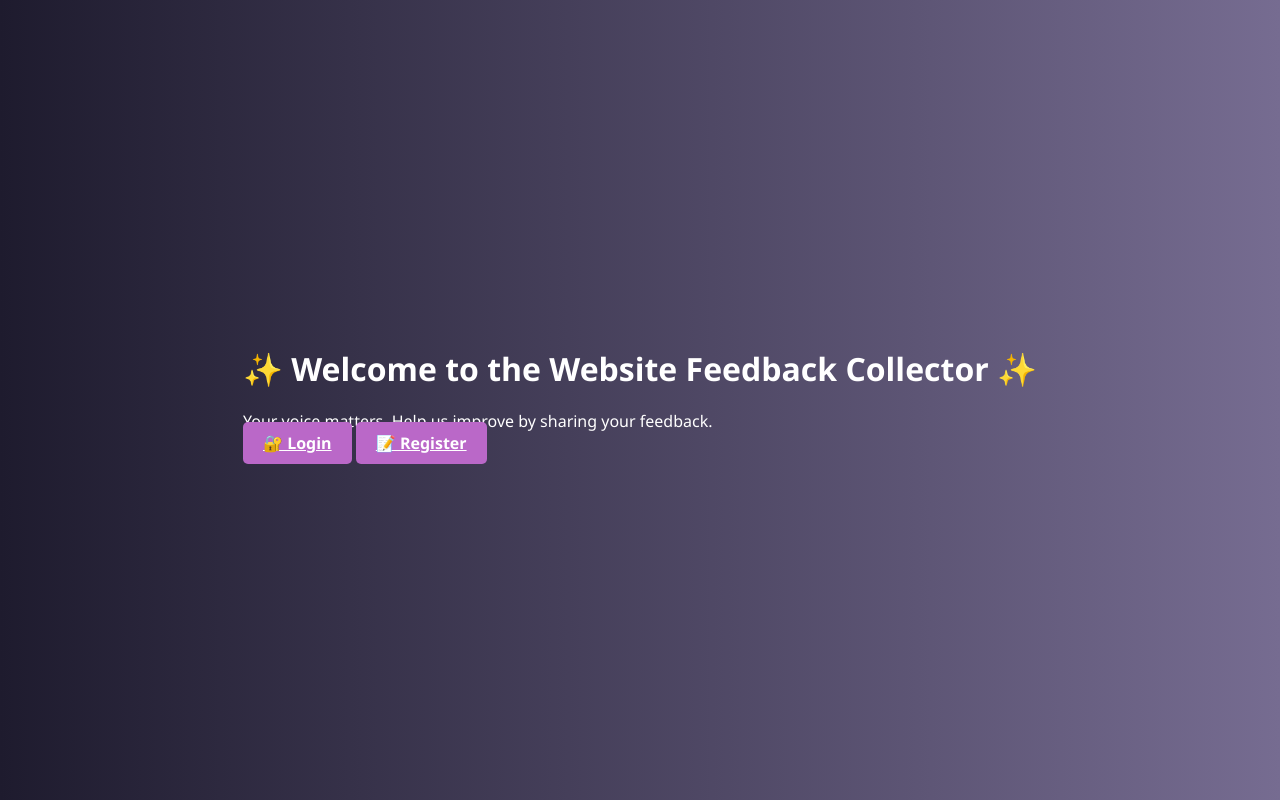
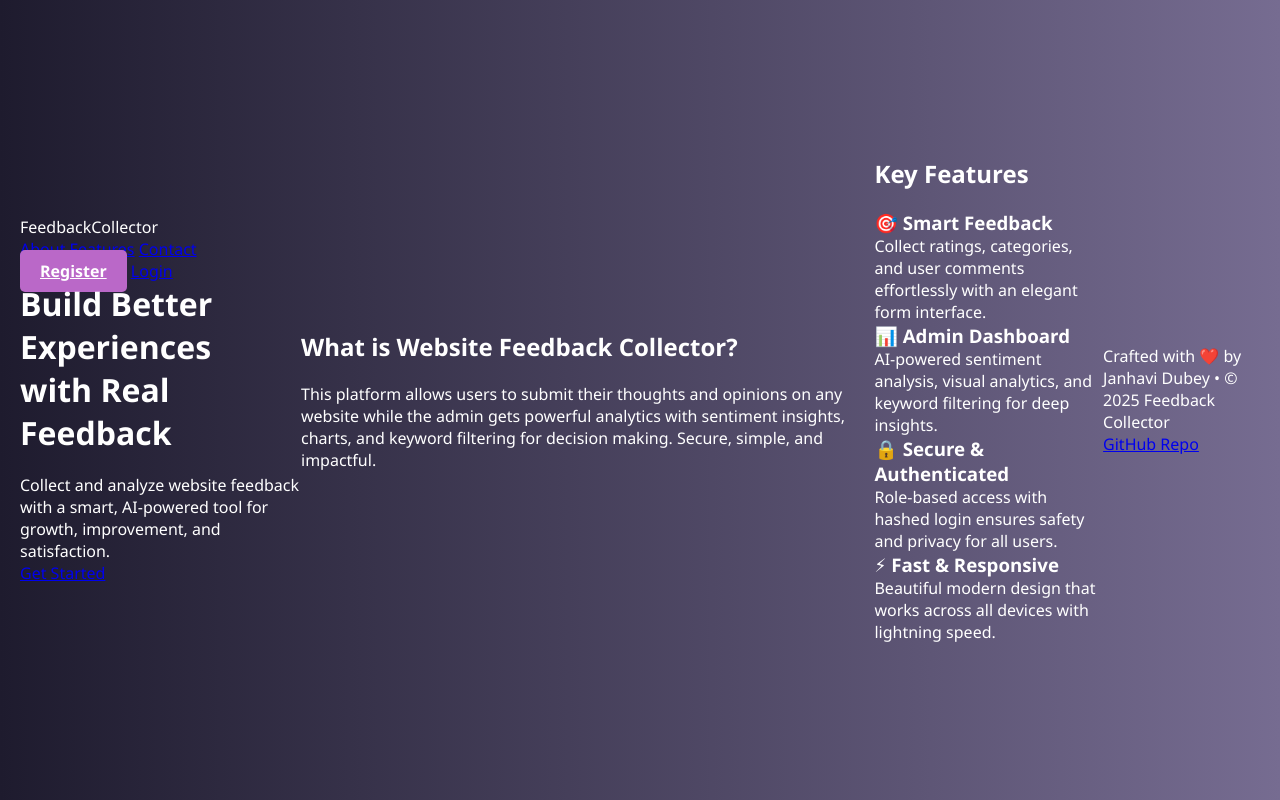
Before and after one commit to buildwithjanhavi/Website-Feedback-Collector-with-Admin-Dashboard, a Flask app: page / in a window 1280 px wide. Run offline with Flask 2, Linux system fonts and the light colour scheme.

Commit message:
index.html

```diff
--- a/templates/index.html
+++ b/templates/index.html
@@ -1,19 +1,73 @@
-<!-- templates/index.html -->
 <!DOCTYPE html>
 <html lang="en">
 <head>
     <meta charset="UTF-8">
+    <meta name="viewport" content="width=device-width, initial-scale=1.0">
     <title>Website Feedback Collector</title>
     <link rel="stylesheet" href="{{ url_for('static', filename='style.css') }}">
+    <link href="https://fonts.googleapis.com/css2?family=Outfit:wght@400;600;700&display=swap" rel="stylesheet">
 </head>
 <body>
-    <div class="container center">
-        <h1>✨ Welcome to the Website Feedback Collector ✨</h1>
-        <p>Your voice matters. Help us improve by sharing your feedback.</p>
-        <div class="btn-group">
-            <a href="{{ url_for('login') }}" class="btn">🔐 Login</a>
-            <a href="{{ url_for('register') }}" class="btn btn-secondary">📝 Register</a>
+    <header class="hero-section">
+        <div class="container">
+            <nav class="navbar">
+                <div class="logo">Feedback<span>Collector</span></div>
+                <div class="nav-links">
+                    <a href="#about">About</a>
+                    <a href="#features">Features</a>
+                    <a href="#footer">Contact</a>
+                    <a href="/register" class="btn">Register</a>
+                    <a href="/login" class="btn-outline">Login</a>
+                </div>
+            </nav>
+            <div class="hero-content">
+                <h1>Build Better Experiences<br> with Real Feedback</h1>
+                <p>Collect and analyze website feedback with a smart, AI-powered tool for growth, improvement, and satisfaction.</p>
+                <a href="/register" class="btn-primary">Get Started</a>
+            </div>
         </div>
-    </div>
+    </header>
+
+    <section id="about" class="section about-section">
+        <div class="container">
+            <div class="about-content">
+                <h2>What is Website Feedback Collector?</h2>
+                <p>This platform allows users to submit their thoughts and opinions on any website while the admin gets powerful analytics with sentiment insights, charts, and keyword filtering for decision making. Secure, simple, and impactful.</p>
+            </div>
+        </div>
+    </section>
+
+    <section id="features" class="section features-section">
+        <div class="container">
+            <h2>Key Features</h2>
+            <div class="features-grid">
+                <div class="feature-card">
+                    <h3>🎯 Smart Feedback</h3>
+                    <p>Collect ratings, categories, and user comments effortlessly with an elegant form interface.</p>
+                </div>
+                <div class="feature-card">
+                    <h3>📊 Admin Dashboard</h3>
+                    <p>AI-powered sentiment analysis, visual analytics, and keyword filtering for deep insights.</p>
+                </div>
+                <div class="feature-card">
+                    <h3>🔒 Secure & Authenticated</h3>
+                    <p>Role-based access with hashed login ensures safety and privacy for all users.</p>
+                </div>
+                <div class="feature-card">
+                    <h3>⚡ Fast & Responsive</h3>
+                    <p>Beautiful modern design that works across all devices with lightning speed.</p>
+                </div>
+            </div>
+        </div>
+    </section>
+
+    <footer id="footer" class="footer-section">
+        <div class="container">
+            <p>Crafted with ❤️ by Janhavi Dubey • © 2025 Feedback Collector</p>
+            <p>
+                <a href="https://github.com/buildwithjanhavi/website-feedback-collector" target="_blank">GitHub Repo</a>
+            </p>
+        </div>
+    </footer>
 </body>
 </html>
```
